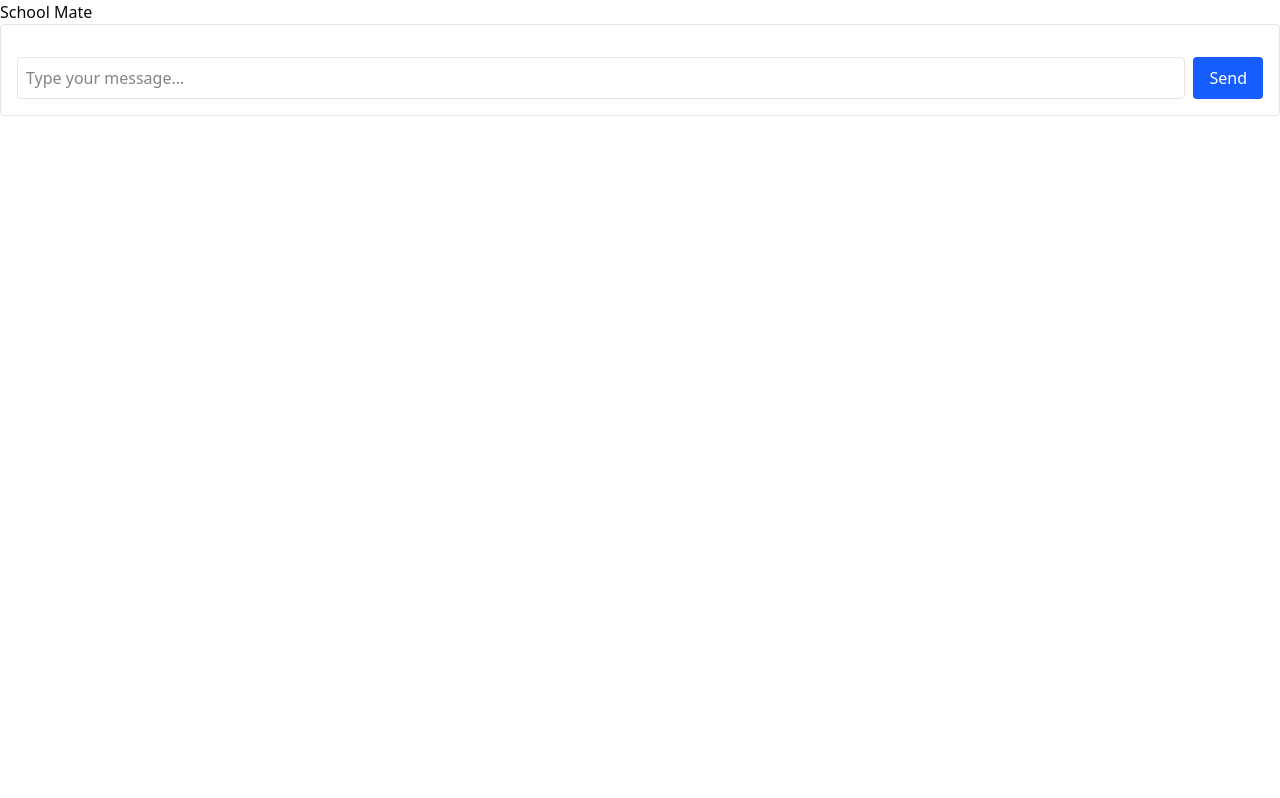
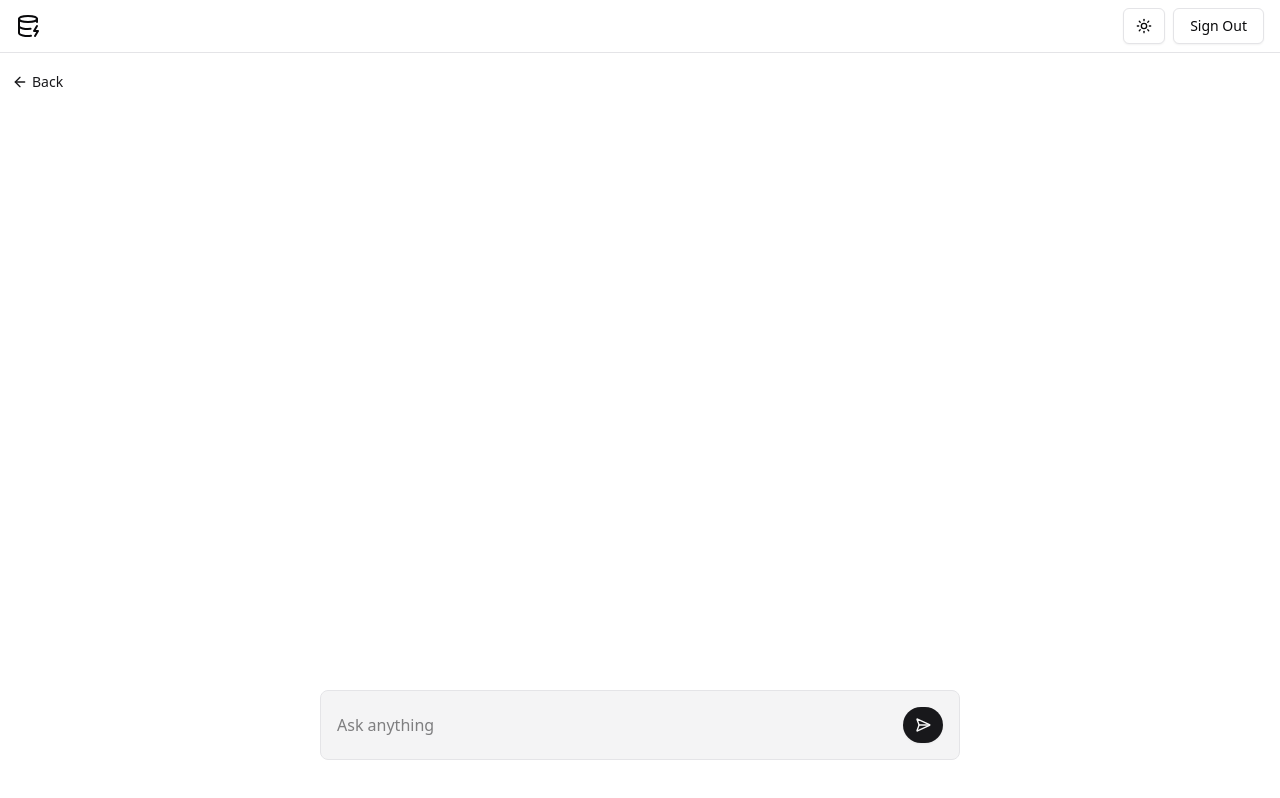
Before and after one commit to Gheruha/Smart-Database, a Next.js app: page /schoolmate in a window 1280 px wide. Built offline with nearby package versions, Linux system fonts and the light colour scheme; what tailwindcss-motion would draw is missing.

Commit message:
Made v1 StudentMate UI

```diff
--- a/src/app/page.tsx
+++ b/src/app/page.tsx
@@ -52,7 +52,7 @@ export default function Home() {
             </TextEffect>
           </div>
           <div className="flex space-x-4 motion-preset-slide-up ">
-            <Button>
+            <Button className="">
               <Link href="/auth?mode=SignUp">Get started</Link>
             </Button>
             <div className="relative">
--- /dev/null
+++ b/src/app/schoolmate/layout.tsx
@@ -0,0 +1,35 @@
+"use client";
+
+import { useRouter } from "next/navigation";
+import { Button } from "@/components/ui/button";
+import { ArrowLeft } from "lucide-react";
+import { WorkspaceHeader } from "@/components/headers/workspaceHeader";
+
+interface SchoolMateLayoutProps {
+  children: React.ReactNode;
+}
+
+export default function SchoolMateLayout({ children }: SchoolMateLayoutProps) {
+  const router = useRouter();
+
+  const handleGoBack = () => {
+    router.push("/");
+  };
+
+  return (
+    <main className="w-full">
+      <WorkspaceHeader />
+      <div className="absolute top-16">
+        <Button
+          onClick={handleGoBack}
+          variant="link"
+          className="flex items-center gap-1"
+        >
+          <ArrowLeft size={15} />
+          <p>Back</p>
+        </Button>
+      </div>
+      {children}
+    </main>
+  );
+}
--- a/src/app/schoolmate/page.tsx
+++ b/src/app/schoolmate/page.tsx
@@ -4,11 +4,8 @@ import { Chat } from "@/components/chat/chat";
 
 const SchoolMate = () => {
   return (
-    <div>
-      School Mate
-      <div>
-        <Chat />
-      </div>
+    <div className="pt-20">
+      <Chat />
     </div>
   );
 };
--- a/src/components/chat/chat.tsx
+++ b/src/components/chat/chat.tsx
@@ -1,73 +1,110 @@
 "use client";
 
-import { useState } from "react";
+import { useState, useEffect, useRef } from "react";
 import { sendMessageHandler } from "@/app/schoolmate/handleFunctions";
 import { ChatDto } from "@/lib/types/chat.type";
-
-interface HistoryItem {
-  from: "user" | "bot";
-  text: string;
-}
+import { HistoryItemDto } from "@/lib/types/history.type";
+import { Button } from "../ui/button";
+import { SendHorizonal } from "lucide-react";
+import { TextLoop } from "../motion-primitives/text-loop";
 
 export function Chat({ promptKey = "Student" }: { promptKey?: string }) {
   const [msg, setMsg] = useState("");
-  const [history, setHistory] = useState<HistoryItem[]>([]);
+  const [history, setHistory] = useState<HistoryItemDto[]>([]);
   const [loading, setLoading] = useState(false);
+
+  // 1) Create a ref for the scrollable container
+  const containerRef = useRef<HTMLDivElement>(null);
 
   async function send() {
     const trimmed = msg.trim();
     if (!trimmed) return;
 
-    // 1) Append user message to history
+    // Append user message to history
     setHistory((h) => [...h, { from: "user", text: trimmed }]);
     setLoading(true);
 
     try {
-      // 2) Call our handler instead of fetch directly
+      // Reset the input immediately so the user can type again
+      setMsg("");
+
+      // Call handler
       const payload: ChatDto = { promptKey, userMessage: trimmed };
       const reply = await sendMessageHandler(payload);
 
-      // 3) Append bot’s reply to history
+      // Append bot’s reply to history
       setHistory((h) => [...h, { from: "bot", text: reply }]);
-      setMsg("");
     } catch {
       // Error was already toasted by handleError inside sendMessageHandler
-      // We could optionally append an error message to history here, but
-      // since error→toast, we’ll just stop loading and leave it at that.
     } finally {
       setLoading(false);
     }
   }
 
+  // 2) Whenever `history` or `loading` changes, scroll to bottom
+  useEffect(() => {
+    const container = containerRef.current;
+    if (!container) return;
+
+    container.scrollTop = container.scrollHeight;
+  }, [history, loading]);
+
   return (
-    <div className="flex flex-col space-y-4 p-4 border rounded">
-      <div className="flex-1 overflow-auto space-y-2">
+    <div className="flex flex-col p-4 items-center w-full h-[75vh] lg:h-[80vh]">
+      {/* 3) Attach the ref to the scrollable area */}
+      <div
+        ref={containerRef}
+        className="flex-1 overflow-auto space-y-8 w-full lg:w-2/4"
+      >
         {history.map((m, i) => (
           <div
             key={i}
-            className={m.from === "bot" ? "text-green-700" : "text-blue-700"}
+            className={`flex ${
+              m.from === "user" ? "justify-end" : "justify-start"
+            }`}
           >
-            <strong>{m.from === "bot" ? "Bot:" : "You:"}</strong> {m.text}
+            <div
+              className={`
+                ${
+                  m.from === "bot"
+                    ? "motion-preset-fade"
+                    : "bg-secondary motion-preset-fade"
+                }
+                px-3 py-2 rounded-lg max-w-[100%]
+              `}
+            >
+              {m.text}
+            </div>
           </div>
         ))}
-        {loading && <em>Bot is typing…</em>}
+
+        {/* 4) Loading indicator also counts as “new content” */}
+        {loading && (
+          <TextLoop className="font-mono text-sm">
+            <span>Thinking</span>
+            <span>Generating a response</span>
+          </TextLoop>
+        )}
       </div>
 
-      <div className="flex">
+      <div
+        className="
+          fixed flex justify-between
+          border lg:rounded-lg
+          focus-within:border w-full bottom-0 p-4 pb-20 rounded-xl
+          lg:w-2/4 lg:bottom-10 lg:p-4 bg-secondary
+        "
+      >
         <input
-          className="flex-1 border rounded p-2"
+          className="flex-1 focus:outline-none"
           value={msg}
           onChange={(e) => setMsg(e.target.value)}
           onKeyDown={(e) => e.key === "Enter" && send()}
-          placeholder="Type your message…"
+          placeholder="Ask anything"
         />
-        <button
-          className="ml-2 px-4 py-2 bg-blue-600 text-white rounded disabled:opacity-50"
-          onClick={send}
-          disabled={loading}
-        >
-          Send
-        </button>
+        <Button className="rounded-full" onClick={send} disabled={loading}>
+          <SendHorizonal />
+        </Button>
       </div>
     </div>
   );
--- a/src/components/headers/workspaceHeader.tsx
+++ b/src/components/headers/workspaceHeader.tsx
@@ -26,7 +26,7 @@ export function WorkspaceHeader() {
   };
 
   return (
-    <header className="fixed top-0 w-full flex items-center justify-between px-4 py-2 border-b border-border z-50">
+    <header className="fixed top-0 w-full flex items-center justify-between px-4 py-2 border-b border-border bg-white dark:bg-zinc-950 z-50">
       <div>
         <Link href="/">
           <DatabaseZap />
--- /dev/null
+++ b/src/components/motion-primitives/text-loop.tsx
@@ -0,0 +1,72 @@
+'use client';
+import { cn } from '@/lib/utils';
+import {
+  motion,
+  AnimatePresence,
+  Transition,
+  Variants,
+  AnimatePresenceProps,
+} from 'motion/react';
+import { useState, useEffect, Children } from 'react';
+
+export type TextLoopProps = {
+  children: React.ReactNode[];
+  className?: string;
+  interval?: number;
+  transition?: Transition;
+  variants?: Variants;
+  onIndexChange?: (index: number) => void;
+  trigger?: boolean;
+  mode?: AnimatePresenceProps['mode'];
+};
+
+export function TextLoop({
+  children,
+  className,
+  interval = 2,
+  transition = { duration: 0.3 },
+  variants,
+  onIndexChange,
+  trigger = true,
+  mode = 'popLayout',
+}: TextLoopProps) {
+  const [currentIndex, setCurrentIndex] = useState(0);
+  const items = Children.toArray(children);
+
+  useEffect(() => {
+    if (!trigger) return;
+
+    const intervalMs = interval * 1000;
+    const timer = setInterval(() => {
+      setCurrentIndex((current) => {
+        const next = (current + 1) % items.length;
+        onIndexChange?.(next);
+        return next;
+      });
+    }, intervalMs);
+    return () => clearInterval(timer);
+  }, [items.length, interval, onIndexChange, trigger]);
+
+  const motionVariants: Variants = {
+    initial: { y: 20, opacity: 0 },
+    animate: { y: 0, opacity: 1 },
+    exit: { y: -20, opacity: 0 },
+  };
+
+  return (
+    <div className={cn('relative inline-block whitespace-nowrap', className)}>
+      <AnimatePresence mode={mode} initial={false}>
+        <motion.div
+          key={currentIndex}
+          initial='initial'
+          animate='animate'
+          exit='exit'
+          transition={transition}
+          variants={variants || motionVariants}
+        >
+          {items[currentIndex]}
+        </motion.div>
+      </AnimatePresence>
+    </div>
+  );
+}
--- /dev/null
+++ b/src/lib/types/history.type.ts
@@ -0,0 +1,4 @@
+export interface HistoryItemDto {
+  from: "user" | "bot";
+  text: string;
+}
```
